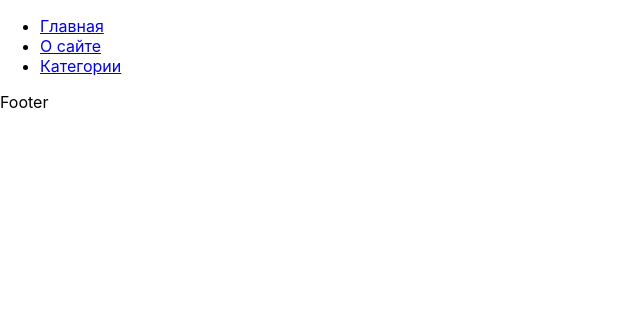
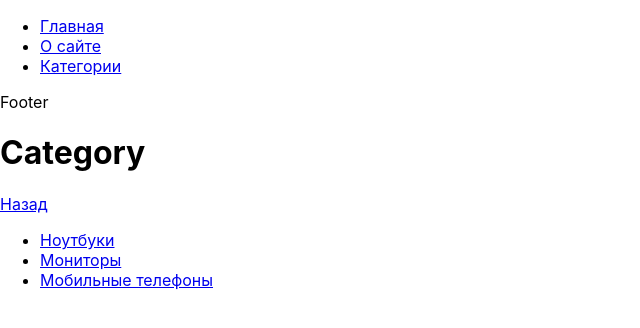
Before and after one commit to GarifullinII/react-app-unit_3_mpa, a React (Create React App) app: page /cat in a window 1280 px wide. Shown: the top 328 px of the page, without its empty margins (0-640 px from the left). Built offline with nearby package versions, Linux system fonts and the light colour scheme.

Commit message:
add info in Category component

```diff
--- a/src/App.js
+++ b/src/App.js
@@ -1,11 +1,22 @@
 import Header from "./Header";
+import Home from "./Home";
+import About from "./About";
+import Category from "./Category";
 import Footer from "./Footer";
+import {BrowserRouter as Router, Switch, Route} from "react-router-dom";
 
 function App() {
   return (
     <>
       <Header/>
       <Footer/>
+        <Router>
+            <Switch>
+                <Route exact path="/" component={Home} />
+                <Route exact path="/about" component={About} />
+                <Route exact path="/cat" component={Category} />
+            </Switch>
+        </Router>
     </>
   );
 }
--- a/src/Category.js
+++ b/src/Category.js
@@ -2,6 +2,12 @@ function Category() {
     return (
         <>
             <h1>Category</h1>
+            <a href="/cat">Назад</a>
+            <ul>
+                <li><a href="/cat/notebook">Ноутбуки</a></li>
+                <li><a href="/cat/monitor">Мониторы</a></li>
+                <li><a href="/cat/cellphone">Мобильные телефоны</a></li>
+            </ul>
         </>
     );
 }
```
